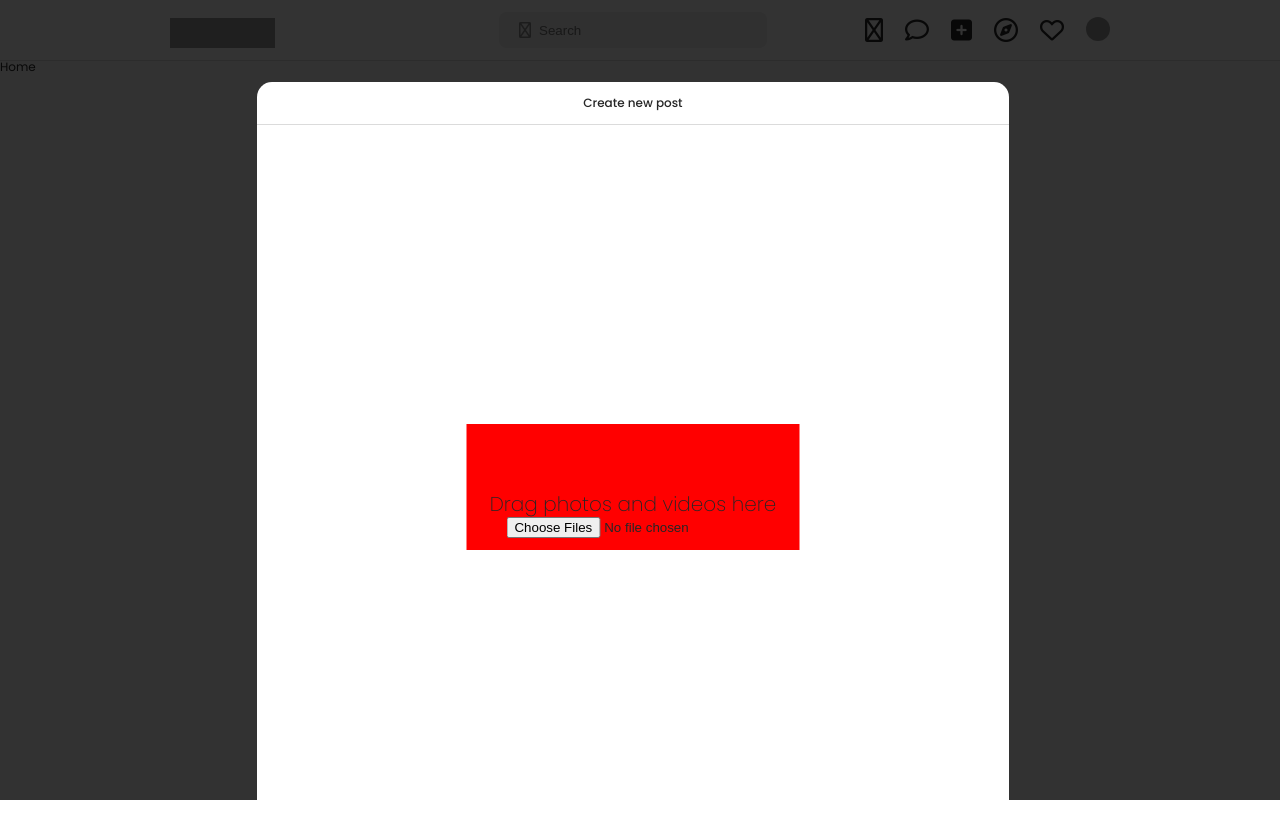
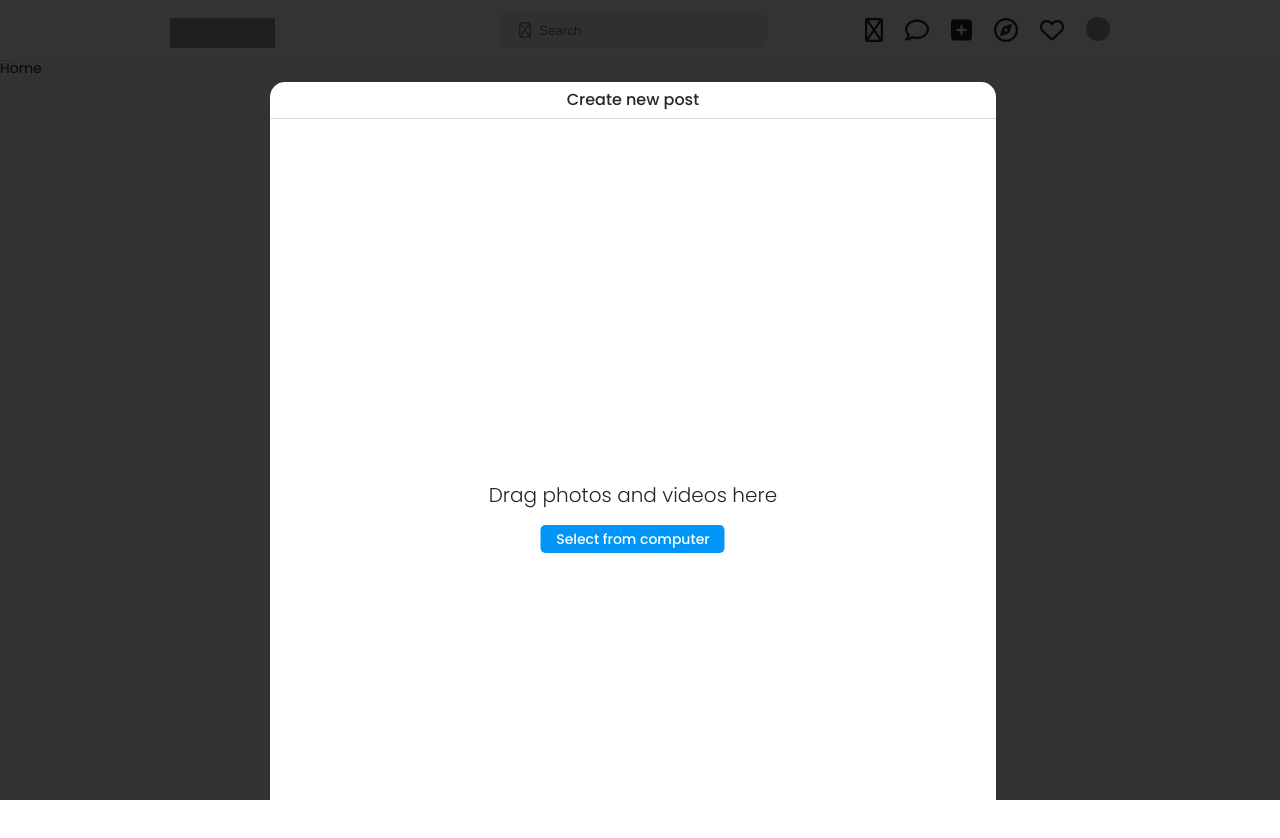
Before and after one commit to tusieunhan/instagram, a React (Create React App) app in the folder client/: page / in a window 1280 px wide. Both pictures are taken after a click on the icon 961 px from the left and 30 px from the top of the page. Shown: the top 838 px of the page. Built offline with nearby package versions, Linux system fonts and the light colour scheme; grey boxes are pictures that could not be loaded; some icons are missing.

Commit message:
create post

```diff
--- a/client/src/components/Dialog/DialogUpload.jsx
+++ b/client/src/components/Dialog/DialogUpload.jsx
@@ -1,18 +1,46 @@
-import React from 'react'
+import React, { useState } from "react";
 
 const DialogUpload = () => {
+  const [avatar, setAvatar] = useState();
+  const [next, setNext] = useState(false);
+  const changeInputFile = (file) => {
+    const url = file.target.files[0];
+    let avt = URL.createObjectURL(url);
+    setAvatar(avt);
+  };
+
+  const handleClickInputFile = () => {
+    let inputClick = document.querySelector(".uploadfile");
+    inputClick.click();
+  };
+
   return (
-    <div className='dialog-upload' >
-        <div className="dialog-upload-header border-bottom">
-            <p>Create new post</p>
+    <div className="dialog-upload">
+      <div className="dialog-upload-header border-bottom flex-between">
+        <p>{avatar ? <i class="fa-light fa-arrow-left"></i> : " "}</p>
+        <p className="colortext">{avatar ? "Edit" : "Create new post"}</p>
+        <p className="colorlink">{avatar ? "Next" : " "}</p>
+      </div>
+      {avatar ? (
+        <img className="dialog-upload-img" src={avatar} />
+      ) : (
+        <div className="dialog-upload-body">
+          <i className="fa-thin fa-icons"></i>
+          <p>Drag photos and videos here</p>
+          <div className="btn-input" onClick={handleClickInputFile}>
+            <p>Select from computer</p>
+          </div>
+          <input
+            type="file"
+            multiple
+            name="uploadfile"
+            className="uploadfile"
+            onChange={changeInputFile}
+          />
         </div>
-        <div className="dialog-upload-body">
-            <i class="fa-thin fa-icons"></i>
-            <p>Drag photos and videos here</p>
-            <input type="file" multiple />
-        </div>
+      )}
     </div>
-  )
-}
+  );
+};
 
-export default DialogUpload
+export default DialogUpload;
--- a/client/src/style/basic.scss
+++ b/client/src/style/basic.scss
@@ -48,3 +48,10 @@
 .gap-20 {
   gap: 20px;
 }
+
+.colorlink {
+  color: $colorlink;
+}
+.colortext {
+  color: $colortext;
+}
--- a/client/src/style/header.scss
+++ b/client/src/style/header.scss
@@ -30,7 +30,7 @@
         border: none;
         background-color: $colorinput;
         padding: 3px 40px;
-        &:focus ~  .btn-times{
+        &:focus ~ .btn-times {
           display: block;
           cursor: pointer;
         }
@@ -79,15 +79,15 @@
   left: 20px;
   color: $colorhover;
 }
-.btn-times{
+.btn-times {
   position: absolute;
   font-size: 14px;
   right: 15px;
   color: $colorsub;
   display: none;
 }
-.dialog{
-  &-noti{
+.dialog {
+  &-noti {
     z-index: 4;
     overflow-y: scroll;
     top: 58px;
@@ -98,98 +98,129 @@
     box-shadow: rgba(99, 99, 99, 0.2) 0px 2px 8px 0px;
     position: absolute;
   }
-  &-time{
+
+  &-time {
     text-align: left;
     margin: 16px 0 0 12px;
     color: $colortext;
     font-weight: 500;
   }
-  &-notipost{
-    &-btn{
+  &-notipost {
+    &-btn {
       cursor: pointer;
       height: 68px;
       align-items: center;
       padding: 0 16px;
     }
-    &-btn img{
+    &-btn img {
       width: 44px;
       height: 44px;
       border-radius: 100px;
       overflow: hidden;
       object-fit: cover;
     }
-    &-item-text{
+    &-item-text {
       text-align: left;
     }
-    &-item-btn{
+    &-item-btn {
       position: absolute;
       right: 10px;
-      & i:nth-child(2){
+      & i:nth-child(2) {
         color: $colorhover;
         font-size: 18px;
         margin-bottom: 2px;
       }
-      & i:nth-child(1){
+      & i:nth-child(1) {
         color: $colorlink;
         font-size: 12px;
         margin-top: 2px;
-
       }
-      & img{
+      & img {
         border-radius: 0;
         width: 40px;
         height: 40px;
       }
     }
-    &-item{
-      &-name{
+    &-item {
+      &-name {
         font-weight: 400;
       }
-      &-noti{
+      &-noti {
         font-weight: 300;
         color: $colortext;
       }
-      &-username{
+      &-username {
         color: $colorhover;
         font-weight: 300;
       }
     }
   }
-  &-upload{
+  &-upload {
     background-color: $colorbox;
     border-radius: 15px;
     z-index: 4;
     position: absolute;
     top: 70px;
-    width: calc($contensize - 70%);
-    height: calc($contensize - 130px);
-    &-header{
+    width: calc($contensize - 80%);
+    height: calc($contensize - 200px);
+    &-img {
+      width: 100%;
+      height: 100%;
+      object-fit: cover;
+    }
+    &-header {
       text-align: center;
-      color: $colortext;
-      padding: 15px;
-      font-weight: 500;
+      padding: 10px;
+      & p:nth-child(2) {
+        color: $colortext;
+        font-weight: 500;
+        font-size: 16px;
+      }
+      & p:nth-child(3) {
+        color: $colorlink;
+        font-weight: 500;
+        font-size: 16px;
+      }
     }
-    &-body{
-      background-color: red;
+    &-body {
+      margin-top: 50px;
       align-items: center;
       text-align: center;
       position: absolute;
       top: 50%;
       left: 50%;
       transform: translate(-50%, -50%);
-      & i{
+      overflow: hidden;
+      & i {
         font-size: 70px;
+        margin-bottom: 20px;
       }
-      & p{
+      & p {
         font-size: 20px;
         font-weight: 200;
+        margin-bottom: 20px;
+        font-weight: 300;
       }
-      & input{
-        background-color: transparent;
+      & input {
+        visibility: hidden;
       }
     }
   }
 }
-.border-bottom{
+.btn-input {
+  color: $colorbox;
+  background-color: $colorlink;
+  padding: 7px;
+  width: 170px;
+  text-align: center;
+  margin: 0 auto;
+  border-radius: 5px;
+  & p {
+    font-size: 14px;
+    margin-bottom: 0;
+    font-weight: 500;
+  }
+}
+.border-bottom {
   border-bottom: 1px solid $colorborder;
 }
--- a/client/src/style/reset.scss
+++ b/client/src/style/reset.scss
@@ -84,9 +84,9 @@ video {
   margin: 0;
   padding: 0;
   border: 0;
-  font-size: 12px;
+  font-size: 14px;
   vertical-align: baseline;
-  font-family: 'Poppins', sans-serif;
+  font-family: "Poppins", sans-serif;
 }
 /* HTML5 display-role reset for older browsers */
 article,
```
Also changed, not shown: client/src/components/Dialog/DialogNoti.jsx (+9 -9 lines).
